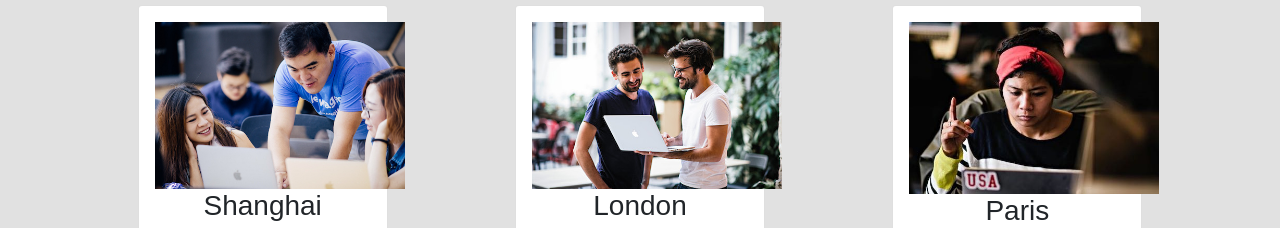
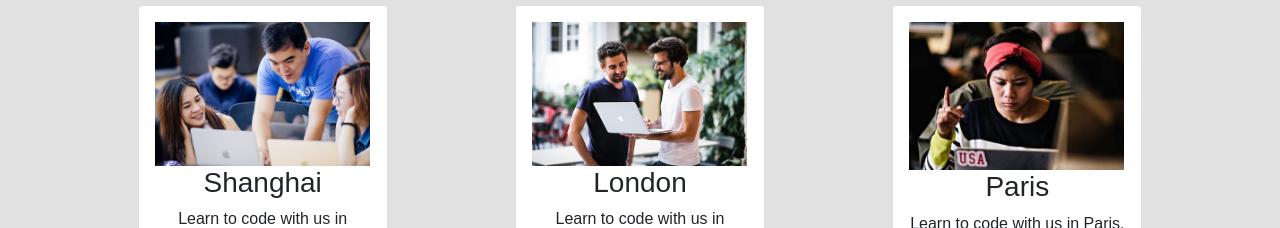
Before and after one commit to SGALT/m2-msc-paris-landing, a plain HTML site: page index.html in a window 1280 px wide. Shown: the part 569-797 px from the top of the page. Drawn offline with nearby package versions, Linux system fonts and the light colour scheme.

Commit message:
Add files via upload

```diff
--- a/style/style.css
+++ b/style/style.css
@@ -64,7 +64,7 @@ h1 {
 }
 
 .card img {
-  width: 250px;
+  width: 215px;
 }
 
 .footer {
```
